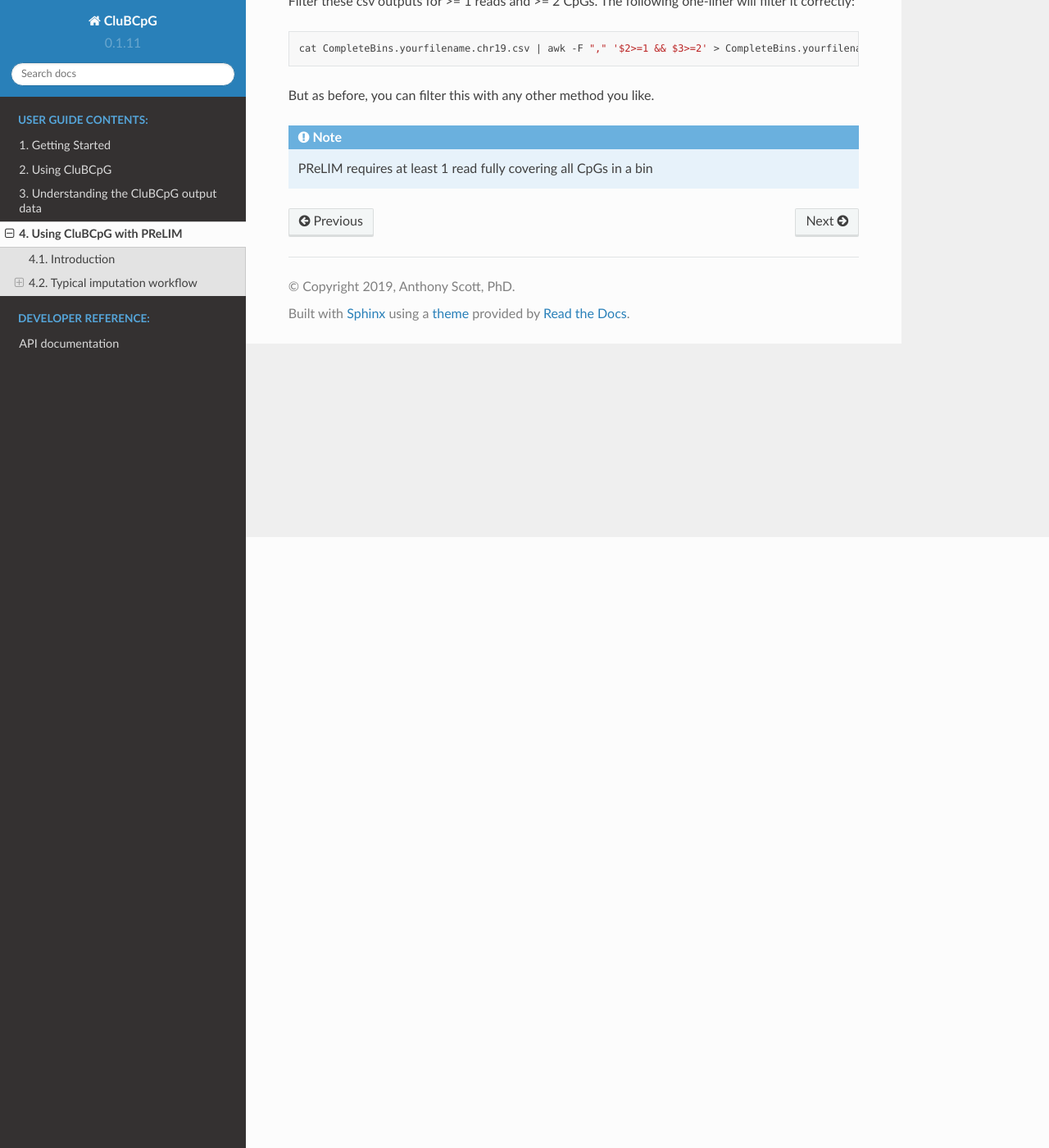
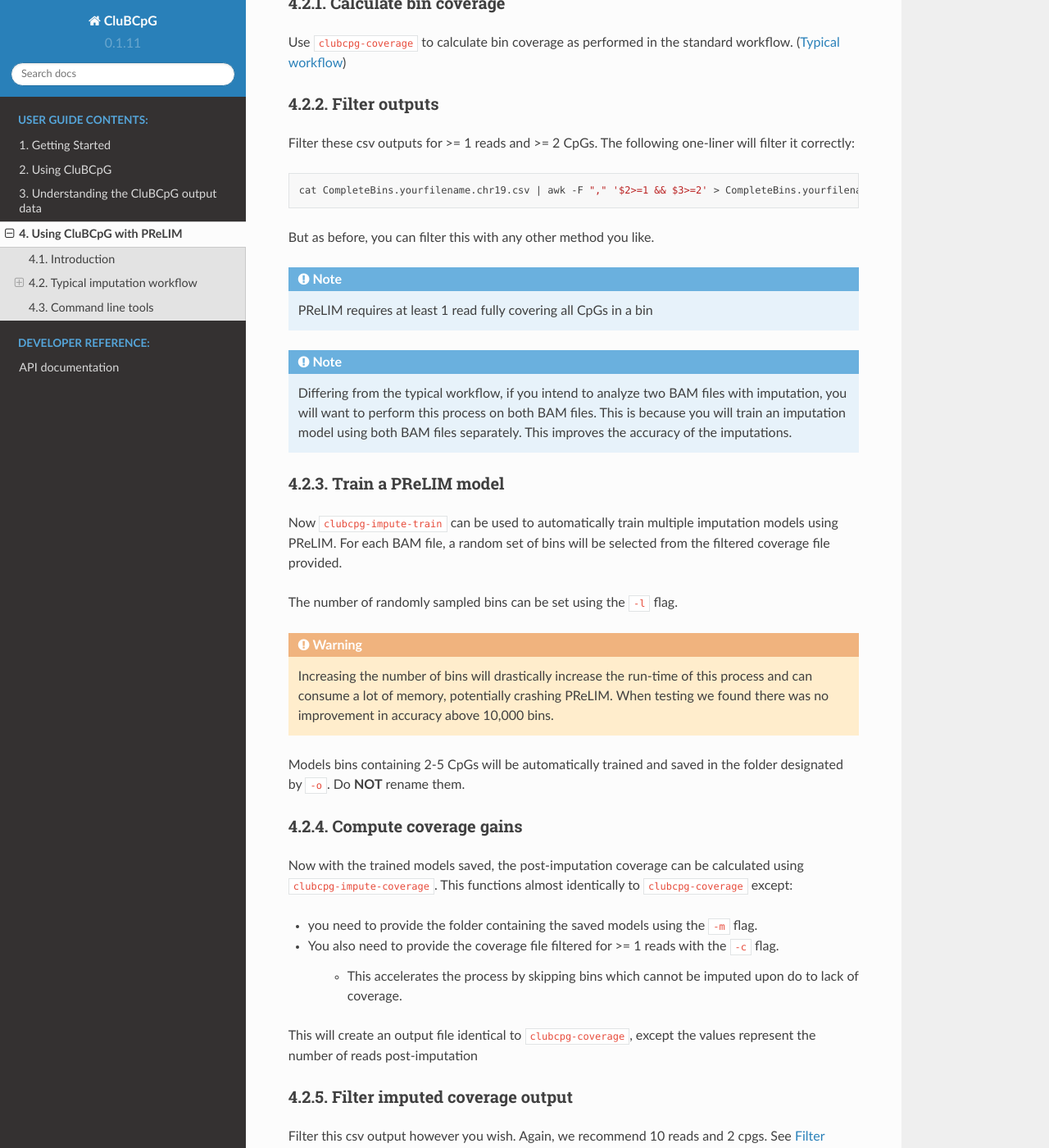
Before and after one commit to waterlandlab/CluBCpG, a Sphinx documentation site: the page built from docs/source/usage_prelim.rst, in a window 1280 px wide and 1400 px high, scrolled down 745 px. Shown: the whole window at 82% size. Built offline with Sphinx 7.4.7 and the Read the Docs theme 2.0.0, drawn with Linux system fonts in a browser that asks for light colours; some of the changed text lies outside the part shown.

Commit message:
doc updates

```diff
--- a/docs/source/API.rst
+++ b/docs/source/API.rst
@@ -1,5 +1,8 @@
 API documentation
 ====================
+CluBCpG was built to be, primarily, a command-line based set of tools for the analysis of WGBS data. However, the package
+does include a few APIs which may be useful for users wanting to interact with their data more programmatically or extend
+the functions of CluBCpG.
 
 ClubCpG APIs
 -------------
--- a/docs/source/usage.rst
+++ b/docs/source/usage.rst
@@ -1,3 +1,5 @@
+.. _using_CluBCpG_label:
+
 ===============
 Using CluBCpG
 ===============
@@ -92,6 +94,8 @@ Use ``clubcpg-coverage`` to calculate the number of reads fully covering all bin
         If you running CluBCpG on two BAM files, this step only needs to be performed on the first BAM file.
 
 
+.. _typical_filter_label:
+
 Filter output
 **************
 
--- a/docs/source/usage_prelim.rst
+++ b/docs/source/usage_prelim.rst
@@ -10,8 +10,14 @@ bundled with CluBCpG.
 Imputation with PReLIM is taken care of behind the scenes and CluBCpG includes three command line scripts to perform
 analysis with imputation.
 
-Usage is almost identical to standard CluBCpG usage, but includes one extra step and requires the use of a
+Usage is almost identical to standard CluBCpG pipeline, but includes one extra step and requires the use of a
 couple extra command line flags.
+
+The documentation included in this section mostly highlights the differences and additional steps needed to run CluBCpG with
+PReLIM imputation.
+
+.. NOTE::
+    It is highly recommended that you have read :ref:`using_CluBCpG_label` first.
 
 The command-tools provided are ``clubcpg-impute-coverage``, ``clubcpg-impute-train``, and ``clubcpg-impute-cluster``
 
@@ -36,3 +42,64 @@ But as before, you can filter this with any other method you like.
 
 .. NOTE::
     PReLIM requires at least 1 read fully covering all CpGs in a bin
+
+.. NOTE::
+    Differing from the typical workflow, if you intend to analyze two BAM files with imputation, you will want to perform this process on both BAM files.
+    This is because you will train an imputation model using both BAM files separately. This improves the accuracy of the imputations.
+
+Train a PReLIM model
+*********************
+
+Now ``clubcpg-impute-train`` can be used to automatically train multiple imputation models using PReLIM. For each BAM file, a random set of bins
+will be selected from the filtered coverage file provided.
+
+The number of randomly sampled bins can be set using the ``-l`` flag.
+
+.. WARNING::
+    Increasing the number of bins will drastically increase the run-time of this process and can consume a lot of memory, potentially crashing PReLIM.
+    When testing we found there was no improvement in accuracy above 10,000 bins.
+
+Models bins containing 2-5 CpGs will be automatically trained and saved in the folder designated by ``-o``. Do **NOT** rename them.
+
+Compute coverage gains
+************************
+
+Now with the trained models saved, the post-imputation coverage can be calculated using ``clubcpg-impute-coverage``. This
+functions almost identically to ``clubcpg-coverage`` except:
+
+* you need to provide the folder containing the saved models using the ``-m`` flag.
+
+* You also need to provide the coverage file filtered for >= 1 reads with the ``-c`` flag.
+
+    * This accelerates the process by skipping bins which cannot be imputed upon do to lack of coverage.
+
+This will create an output file identical to ``clubcpg-coverage``, except the values represent the number of reads post-imputation
+
+Filter imputed coverage output
+*******************************
+
+Filter this csv output however you wish. Again, we recommend 10 reads and 2 cpgs. See :ref:`typical_filter_label` for more details.
+
+Perform clustering with imputation
+***********************************
+
+Using ``clubcpg-impute-cluster`` you can now perform read clustering. This also functions almost identically to the standard method.
+However, you must also point it to the folder containing the models.
+
+Here you use the ``--models_A`` and ``--models_B`` flags to point the tool to PReLIM models for input ``-a`` and ``-b`` respectively. Imputation on each file
+is performed independent of the other.
+
+Command line tools
+===================
+These options can also be viewed by running ``--help`` after each tool on the command line.
+
+.. autoprogram:: clubcpg-impute-train:arg_parser
+    :prog: clubcpg-impute-train
+
+
+.. autoprogram:: clubcpg-impute-coverage:arg_parser
+    :prog: clugcpg-impute-coverage
+
+
+.. autoprogram:: clubcpg-impute-cluster:arg_parser
+    :prog: clubcpg-impute-cluster
```
Also changed, not shown: 15 other files.
